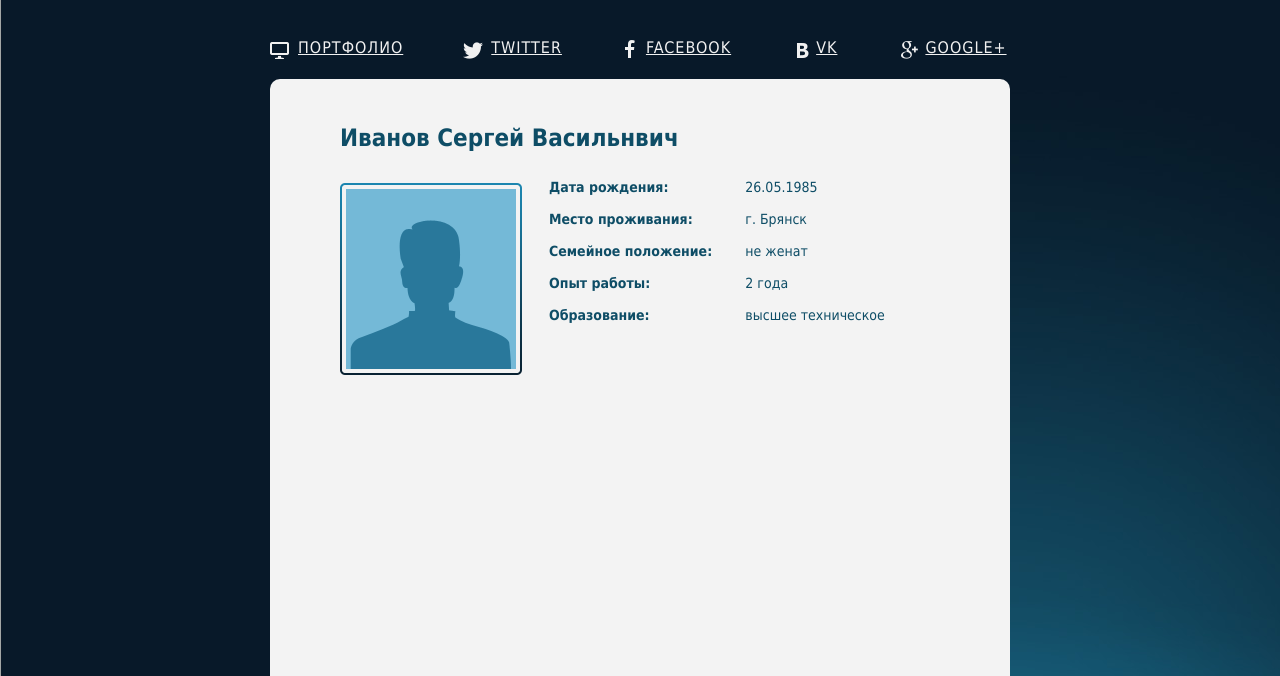
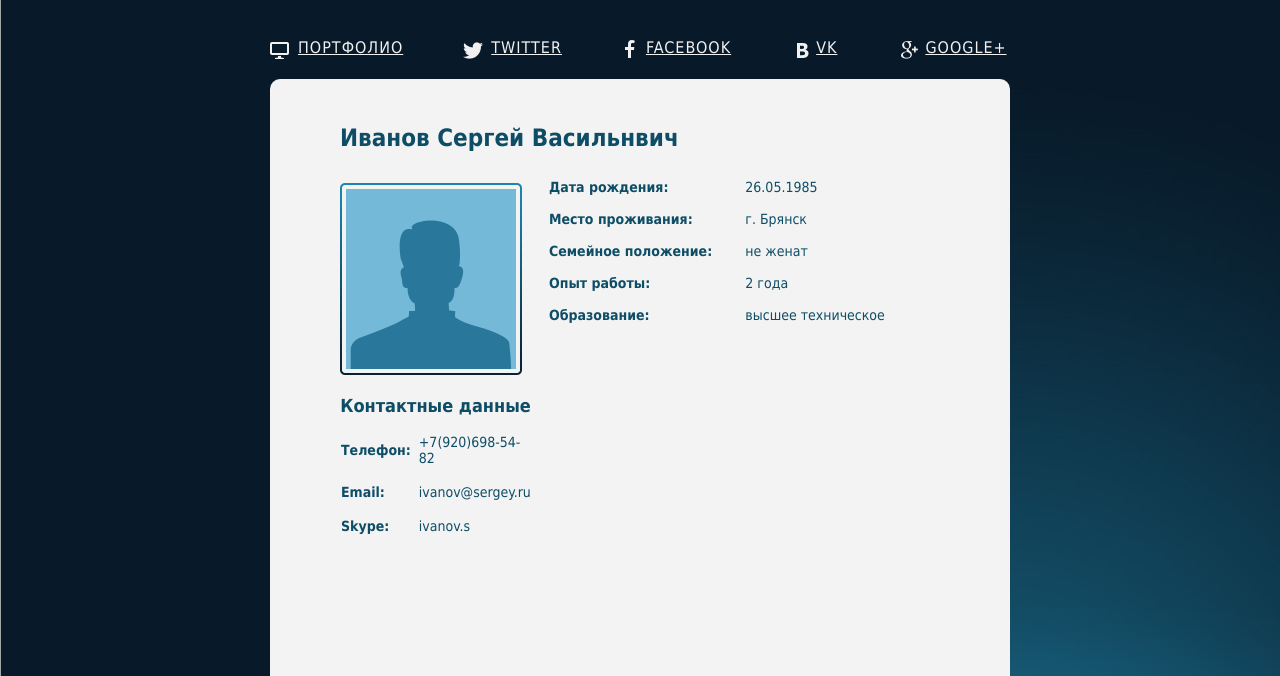
Before and after one commit to andyivanukh/test-project, a plain HTML site: page index.html in a window 1280 px wide. Shown: the part 124-800 px from the top of the page. Drawn offline with Linux system fonts and the light colour scheme.

Commit message:
add two info tables

```diff
--- a/css/sass/screen.sass
+++ b/css/sass/screen.sass
@@ -46,7 +46,7 @@ a:focus
 	display: table
 
 .clearfix:after
-	clear:both
+	clear: both
 
 .wrapper
 	margin: 0 auto
@@ -121,14 +121,28 @@ section
 	width: 418px
 	height: 192px
 	+float(left)
+	table
+		width: 370px
+		border-collapse: collapse
+		tr, td
+			padding: 0 0 16px 27px
+		.tbl-title
+			width: 33%
+			font-weight: bold
+		.tbl-answ
+			width: 30%
 
-table
-	width: 370px
-	border-collapse: collapse
+.contact-table
+	margin: 24px 5px 5px 63px
+	width: 205px
+	height: 100px
+	caption
+		font-size: 18px
+		font-weight: bold
 	tr, td
-		padding: 0 0 16px 27px
-	.tbl-title
-		width: 33%
+		padding: 16px 0px 0px 6px
+		font-size: 14px
+	.tbl-titl1
 		font-weight: bold
-	.tbl-answ
-		width: 30%
+	.tbl-answ2
+		font-weight: normal
--- a/index.html
+++ b/index.html
@@ -34,7 +34,7 @@
 	   	  		<div class="name-block">
 	   	  			<h1>Иванов Сергей Васильнвич</h1>
 	   	  		</div>
-	   	  		<div class="user-info-block">
+	   	  		<div class="user-info-block clearfix">
 	   	  			<div class="user-image">
 	   	  				<img src="img/user.png" alt="user-image">
 	   	  			</div>
@@ -58,6 +58,20 @@
 	   	  				</table>
 	   	  			</div>
 	   	  		</div>
+	   	  		<div class="contact-info">
+	   	  			<table class="contact-table">
+	   	  				<caption>Контактные данные</caption>
+	   	  				<tr >
+	   	  					<td class="tbl-titl1">Телефон:</td><td class="tbl-answ2">+7(920)698-54-82</td>
+	   	  				</tr>
+	   	  				<tr class="mail-info">
+	   	  					<td class="tbl-titl1">Email:</td><td class="tbl-answ2">ivanov@sergey.ru</td>
+	   	  				</tr>
+	   	  				<tr class="skype-info">
+	   	  					<td class="tbl-titl1">Skype:</td><td class="tbl-answ2">ivanov.s</td>
+	   	  				</tr>
+	   	  			</table>
+	   	  		</div>
 	   	  	</section>
 	   </div>
 
@@ -67,10 +81,3 @@
 	<script src="js/pixelScreen.js"></script>
 </body>
 </html>
-<!--<div class="user-info">
-	   	  				<span class="ques"></span> <span class="answ"></span><br>
-	   	  				<span class="ques"></span> <span class="answ"></span><br>
-	   	  				<span class="ques"></span> <span class="answ"></span><br>
-	   	  				<span class="ques"></span> <span class="answ"></span><br>
-	   	  				<span class="ques"></span> <span class="answ"></span><br>
-	   	  			</div>-->
```
Also changed, not shown: css/stylesheets/screen.css.
